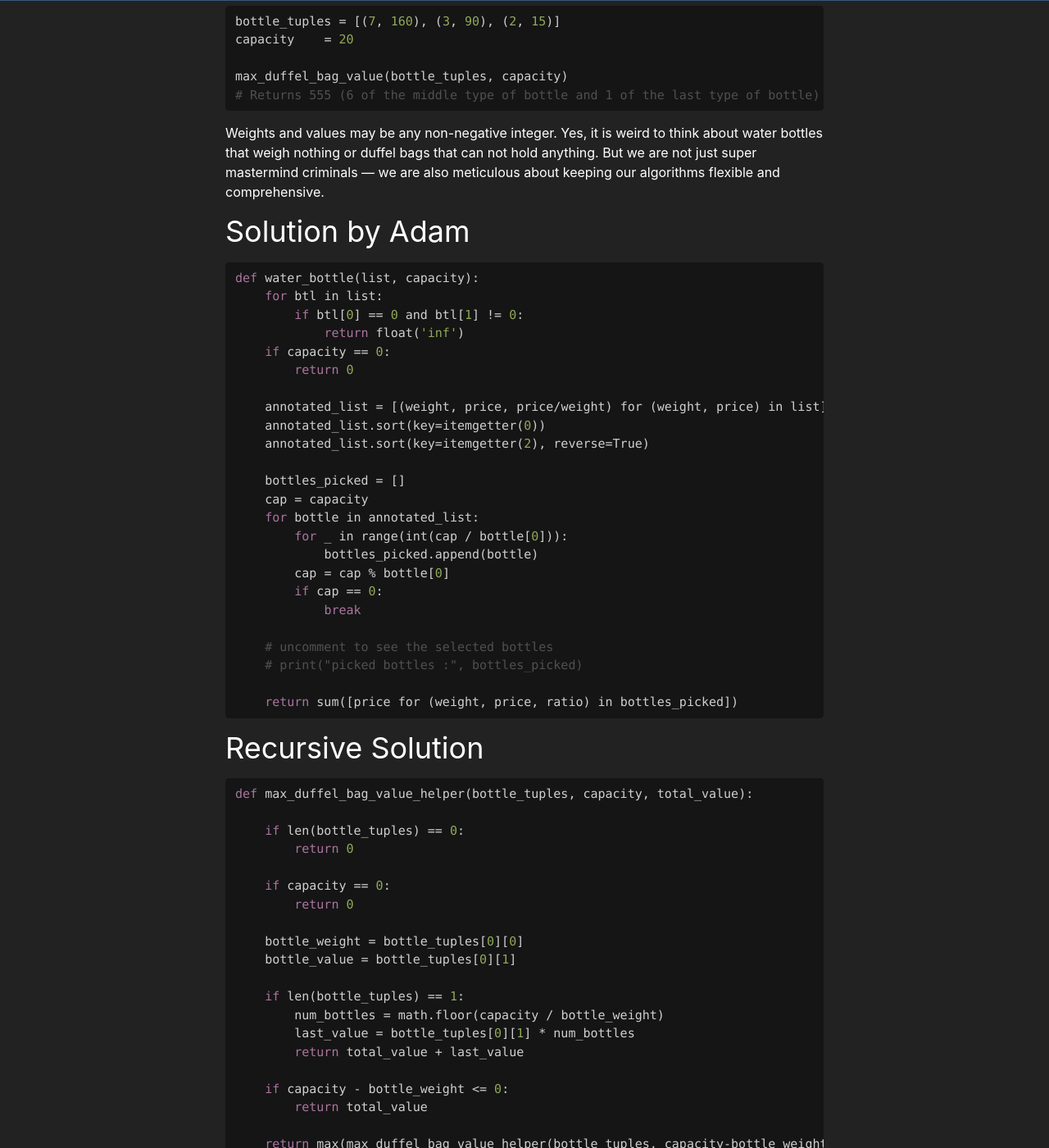
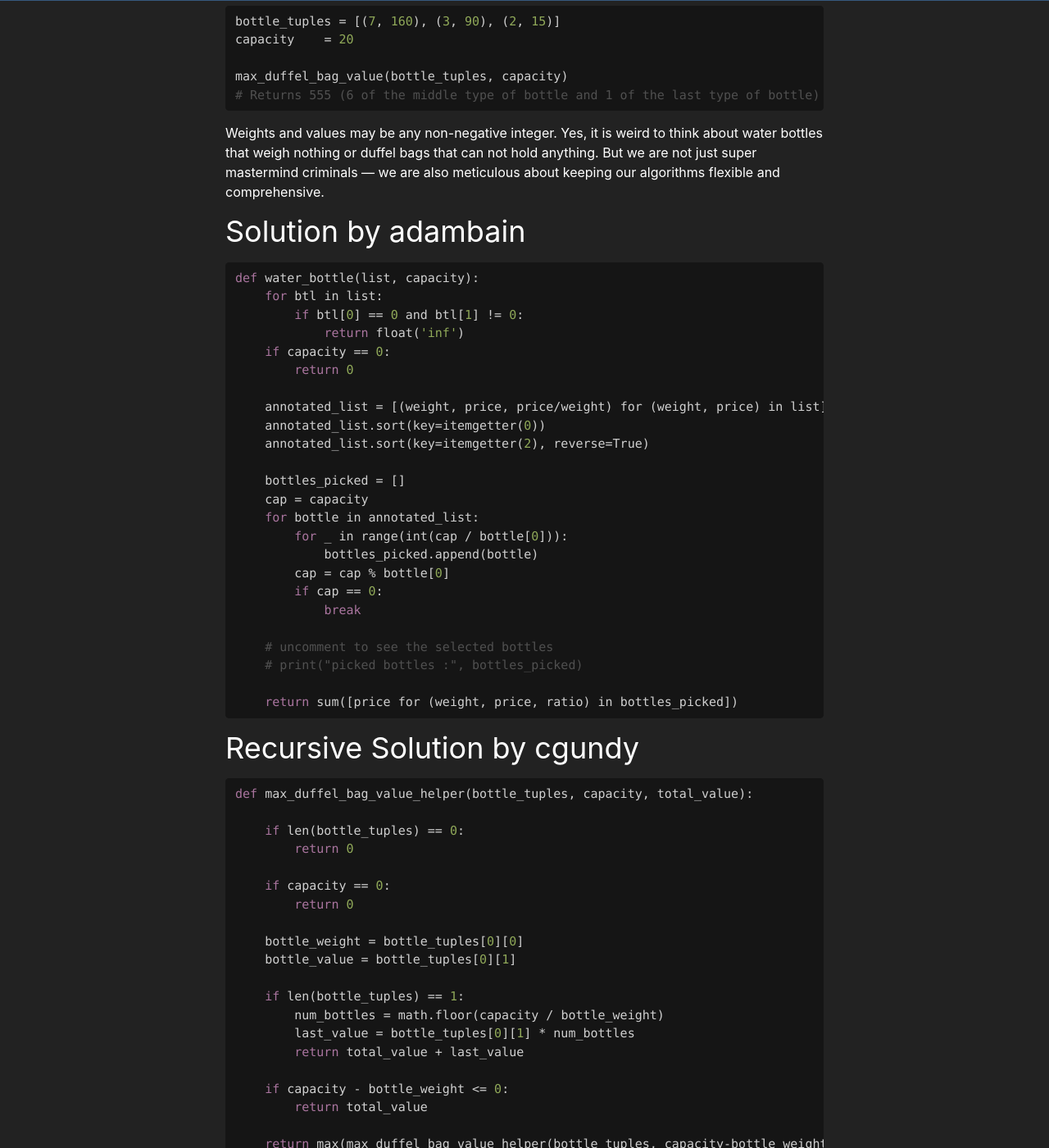
Before and after one commit to chicagopython/algosig, a Jekyll site: the page built from _posts/2020-03-05-samples.md, in a window 1280 px wide and 1400 px high, scrolled down 752 px. Shown: the whole window at 82% size. Built offline with Jekyll 4.4.1, drawn with Linux system fonts in a browser that asks for light colours; nearby versions of some CDN libraries; our own code applies the rules of GitHub Pages for plain Markdown files.

Commit message:
Update 2020-03-05-samples.md

````diff
--- a/_posts/2020-03-05-samples.md
+++ b/_posts/2020-03-05-samples.md
@@ -36,7 +36,7 @@ max_duffel_bag_value(bottle_tuples, capacity)
 
 Weights and values may be any non-negative integer. Yes, it is weird to think about water bottles that weigh nothing or duffel bags that can not hold anything. But we are not just super mastermind criminals — we are also meticulous about keeping our algorithms flexible and comprehensive.
 
-## Solution by Adam
+## Solution by adambain
 ```python
 def water_bottle(list, capacity):
     for btl in list:
@@ -63,7 +63,7 @@ def water_bottle(list, capacity):
 
     return sum([price for (weight, price, ratio) in bottles_picked])
 ```
-## Recursive Solution
+## Recursive Solution by cgundy
 ```python
 def max_duffel_bag_value_helper(bottle_tuples, capacity, total_value):
 
````
